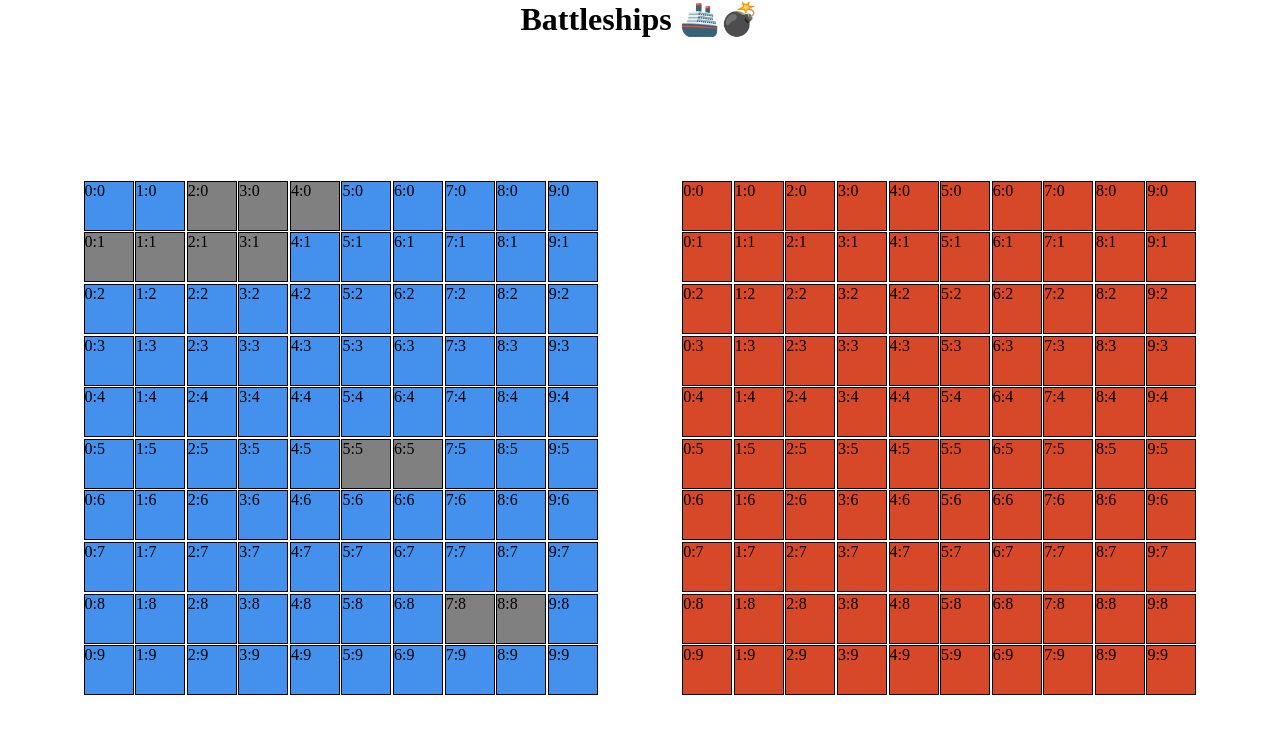
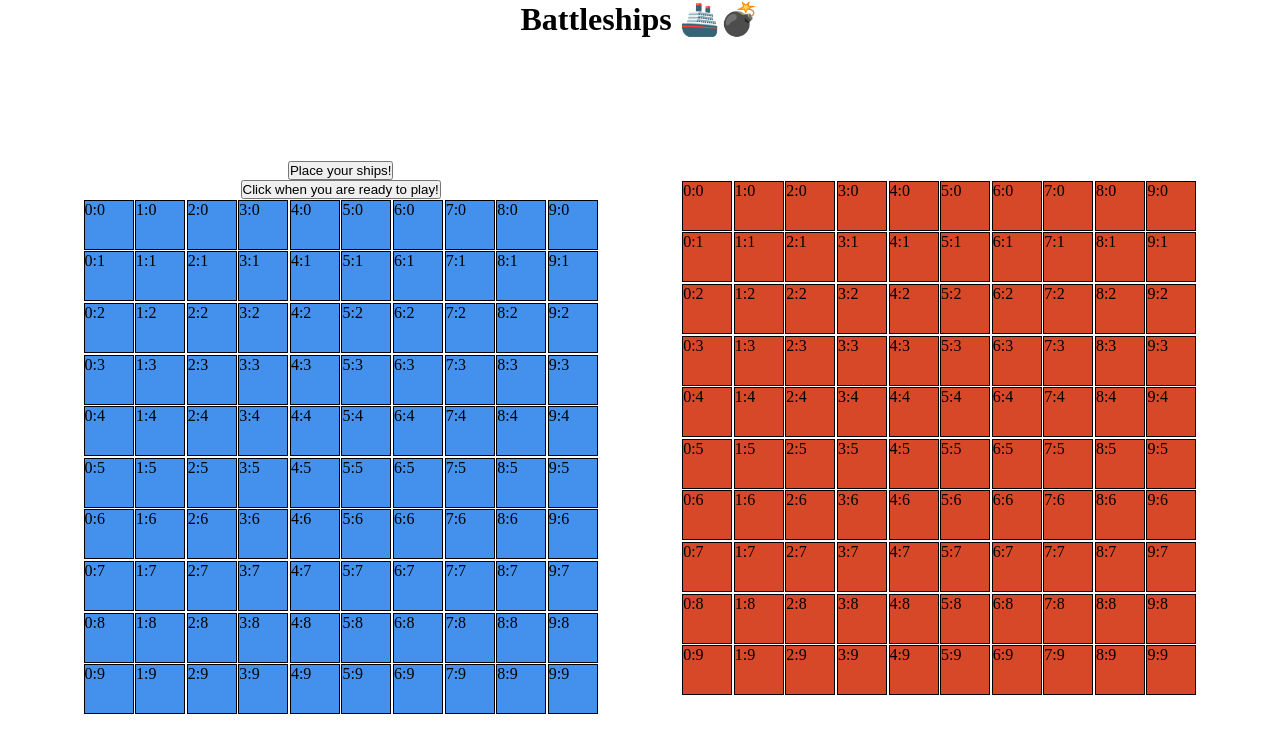
Before and after one commit to FransGPasse/Battleships_with_React_client_new, a React (Create React App) app: page /battleships in a window 1280 px wide. Shown: the top 752 px of the page. Built offline with nearby package versions, Linux system fonts and the light colour scheme; no server answers.

Commit message:
Moved logic of rendering ships to MyGameBoard component, so you can now press a button to render your ships. The purpose of this is also to render new ships if you're not happy with your placement. This function is not yet working though.

```diff
--- a/src/components/MyGameBoard.jsx
+++ b/src/components/MyGameBoard.jsx
@@ -1,10 +1,28 @@
-export default function MyGameBoard({ myBoard }) {
+import useGetShips from "../hooks/useGetShips"
+import { useState } from "react"
+
+export default function MyGameBoard() {
+	const [ready, setReady] = useState(false)
+	const myBoard = useGetShips()
+
+	const playerReady = () => {
+		setReady(true)
+	}
+
+	const generateShips = () => {
+		myBoard.placeAllShips()
+	}
+
 	return (
 		<div className="gameboard my-battleboard">
-			{myBoard.map((row, y) => (
+
+			<button disabled={ready === true} onClick={generateShips}> Place your ships! </button>
+
+			<button disabled={ready === true} onClick={playerReady}>Click when you are ready to play! </button>
+
+			{myBoard.battleboard.map((row, y) => (
 				<div className="row" key={y}>
 					{row.map((box, x) => {
-						// console.log(`This is a box at ${x}:${y}`, box)
 						return (
 							<div
 								className={`box my-box ${box ? "my-ship" : ""}`}
--- a/src/hooks/useGetShips.js
+++ b/src/hooks/useGetShips.js
@@ -41,12 +41,18 @@ const ships = [
 const useGetShips = () => {
 	const [battleboard, setBattleboard] = useState(gameboard)
 
+	const generateEmptyGameboard = () => {
+		const emptyBattleboard = gameboard()
+		setBattleboard(emptyBattleboard)
+	}
+
 	// generate starting position
 	const generateStartingIndex = () => {
 		return Math.floor(Math.random() * 10)
 	}
 
 	const placeAllShips = () => {
+		generateEmptyGameboard()
 		ships.forEach((ship) => placeShip(ship))
 		// console.table(battleboard)
 	}
--- a/src/pages/GamePage.jsx
+++ b/src/pages/GamePage.jsx
@@ -2,21 +2,16 @@ import MyGameBoard from "../components/MyGameBoard"
 import OpponentGameBoard from "../components/OpponentGameBoard"
 
 import useGetShips from "../hooks/useGetShips"
-import { useEffect } from "react"
+// import { useEffect } from "react"
 
 export default function GamePage() {
-	const myBoard = useGetShips()
 	const opponentBoard = useGetShips()
-
-	useEffect(() => {
-		myBoard.placeAllShips()
-	}, [])
 
 	return (
 		<>
 			<h1 className="title">Battleships 🚢💣</h1>
 			<div className="gamepage-container">
-				<MyGameBoard myBoard={myBoard.battleboard} />
+				<MyGameBoard />
 				<OpponentGameBoard opponentBoard={opponentBoard.gameboard()} />
 			</div>
 		</>
```
